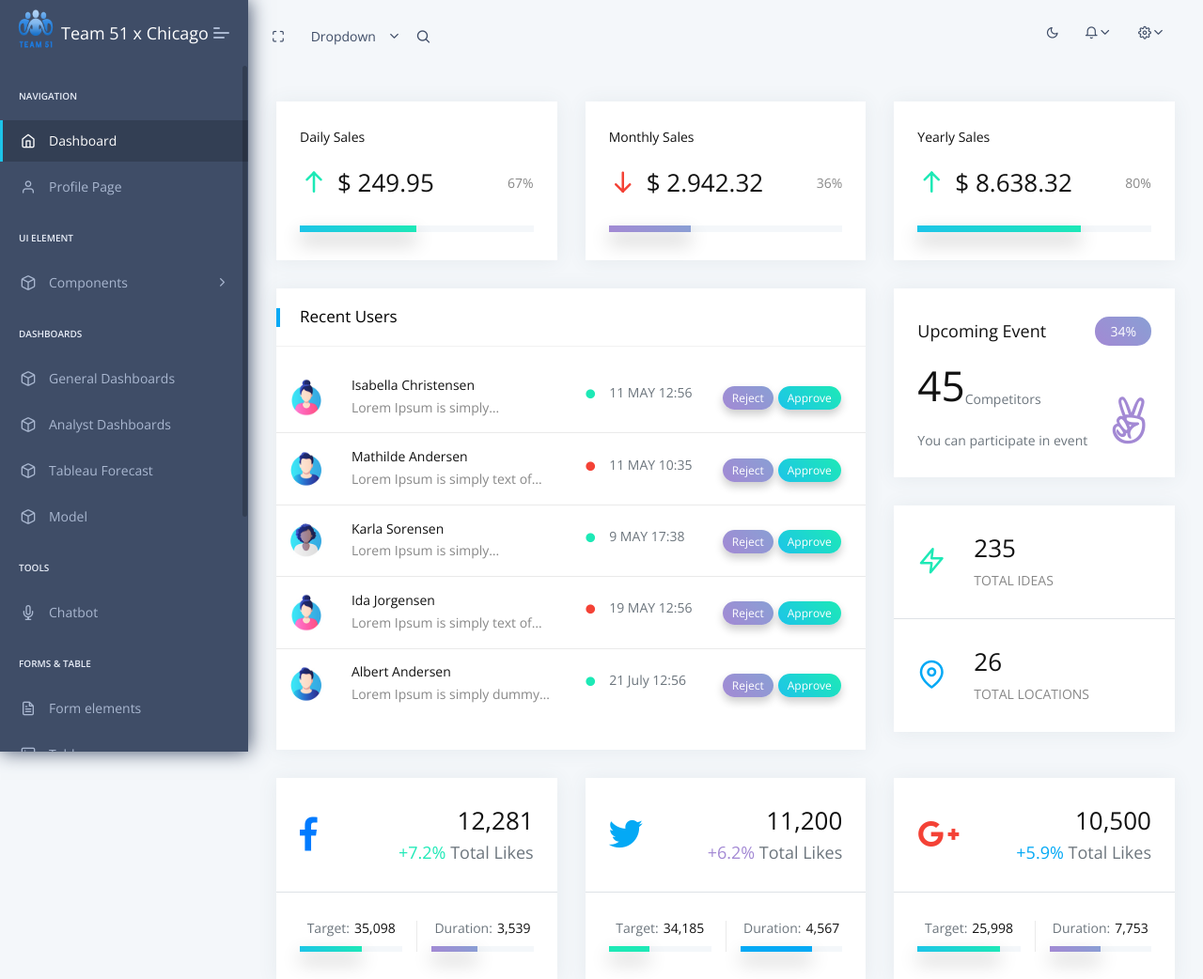
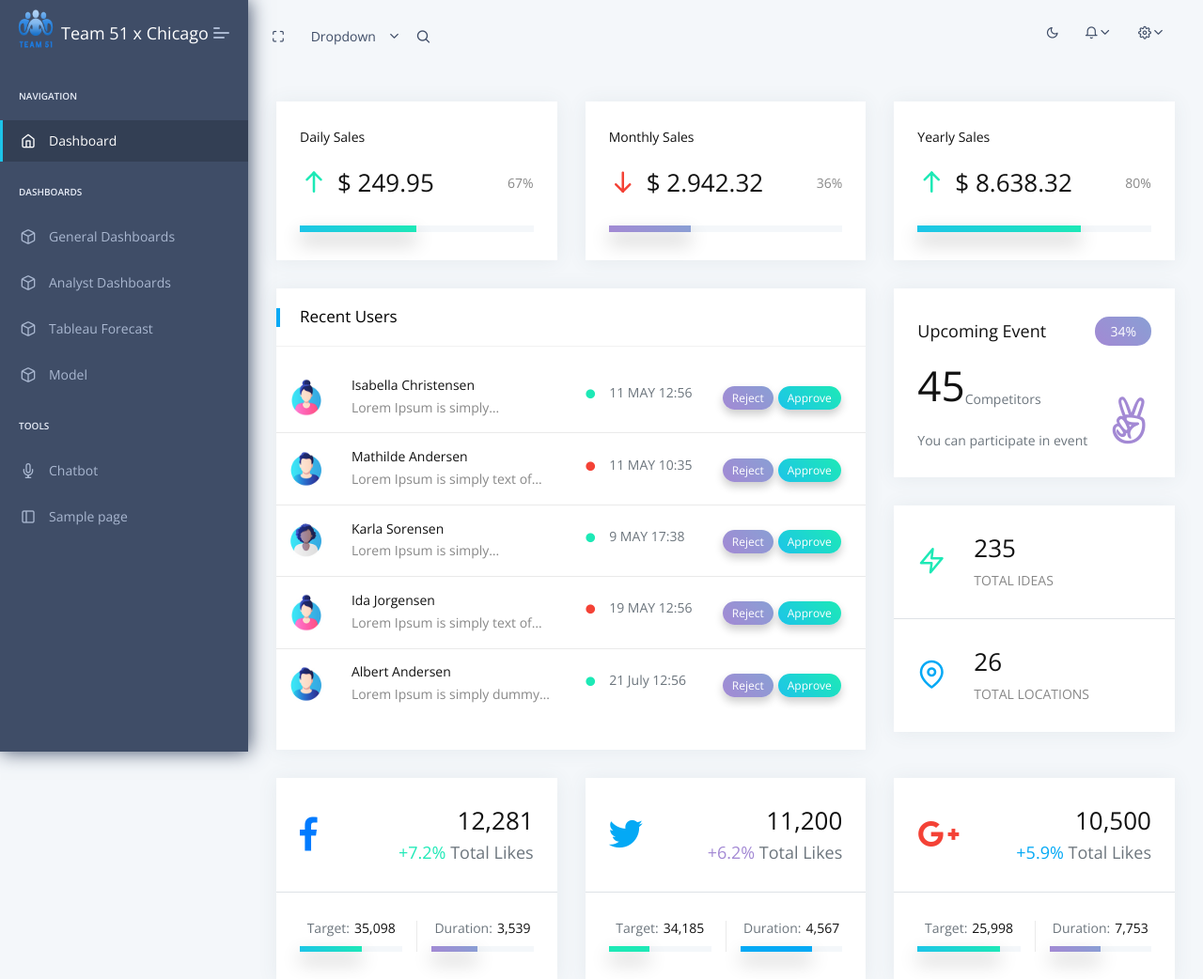
Before and after one commit to tdotkim/498_team51_website, a Flask app: page / in a window 1280 px wide. Shown: the top 1042 px of the page at 94% size. Run offline with Flask 3, Linux system fonts and the light colour scheme; some libraries are stand-ins or nearby versions.

Commit message:
cleanup sidebar

```diff
--- a/templates/includes/sidebar.html
+++ b/templates/includes/sidebar.html
@@ -20,32 +20,7 @@
                     <a href="/" class="nav-link "><span class="pcoded-micon"><i class="feather icon-home"></i></span><span
                             class="pcoded-mtext">Dashboard</span></a>
                 </li>
-                <li data-username="Profile Page"
-                    class="nav-item {% if 'profile' in segment %} active {% endif %}">
-                    <a href="/profile.html" class="nav-link">
-                        <span class="pcoded-micon"><i class="feather icon-user"></i></span>
-                            <span class="pcoded-mtext">Profile Page</span></a>
-                </li>
-                <li class="nav-item pcoded-menu-caption">
-                    <label>UI Element</label>
-                </li>
-                <li data-username="basic components Button Alert Badges breadcrumb Paggination progress Tooltip popovers Carousel Cards Collapse Tabs pills Modal Grid System Typography Extra Shadows Embeds"
-                    class="nav-item pcoded-hasmenu ">
-                    <a href="javascript:" class="nav-link "><span class="pcoded-micon"><i class="feather icon-box"></i></span><span
-                            class="pcoded-mtext">Components</span></a>
-                    <ul class="pcoded-submenu">
-                        <li class=""><a href="/bc_button.html" class="">Button</a></li>
-                        <li class=""><a href="/bc_badges.html" class="">Badges</a></li>
-                        <li class=""><a href="/bc_breadcrumb-pagination.html" class="">Breadcrumb & paggination</a></li>
-                        <li class=""><a href="/bc_collapse.html" class="">Collapse</a></li>
-                        <li class=""><a href="/bc_tabs.html" class="">Tabs & pills</a></li>
-                        <li class=""><a href="/bc_typography.html" class="">Typography</a></li>
 
-
-                        <li class=""><a href="/icon-feather.html" class="">Feather<span
-                                class="pcoded-badge label label-danger">NEW</span></a></li>
-                    </ul>
-                </li>
                 <li class="nav-item pcoded-menu-caption">
                     <label>Dashboards</label>
                 </li>
@@ -87,56 +62,13 @@
                     <a href="/chatbot.html" class="nav-link "><span class="pcoded-micon"><i
                             class="feather icon-mic"></i></span><span
                             class="pcoded-mtext">Chatbot</span></a>
+                </li>
 
-
-                </li>
-                <li class="nav-item pcoded-menu-caption">
-                    <label>Forms & table</label>
-                </li>
-                <li data-username="form elements advance componant validation masking wizard picker select"
-                    class="nav-item {% if 'form_elements' in segment %} active {% endif %}">
-                    <a href="/form_elements.html" class="nav-link "><span class="pcoded-micon"><i
-                            class="feather icon-file-text"></i></span><span
-                            class="pcoded-mtext">Form elements</span></a>
-                </li>
-                <li data-username="Table bootstrap datatable footable"
-                    class="nav-item {% if 'tbl_bootstrap' in segment %} active {% endif %}">
-                    <a href="/tbl_bootstrap.html" class="nav-link "><span class="pcoded-micon"><i
-                            class="feather icon-server"></i></span><span class="pcoded-mtext">Table</span></a>
-                </li>
-                <li class="nav-item pcoded-menu-caption">
-                    <label>Chart & Maps</label>
-                </li>
-                <li data-username="Charts Morris"
-                    class="nav-item {% if 'chart-morris' in segment %} active {% endif %}">
-                    <a href="/chart-morris.html" class="nav-link "><span
-                        class="pcoded-micon"><i class="feather icon-pie-chart"></i></span><span class="pcoded-mtext">Chart</span></a>
-                </li>
-                <li data-username="Maps Google"
-                    class="nav-item {% if 'map-google' in segment %} active {% endif %}">
-                    <a href="/map-google.html" class="nav-link "><span
-                        class="pcoded-micon"><i class="feather icon-map"></i></span><span
-                        class="pcoded-mtext">Maps</span></a></li>
-                <li class="nav-item pcoded-menu-caption">
-                    <label>Pages</label>
-                </li>
-                <li data-username="Authentication Sign up Sign in reset password Change password Personal information profile settings map form subscribe"
-                    class="nav-item pcoded-hasmenu">
-                    <a href="javascript:" class="nav-link "><span class="pcoded-micon"><i class="feather icon-lock"></i></span><span
-                            class="pcoded-mtext">Authentication</span></a>
-                    <ul class="pcoded-submenu">
-                        <li class=""><a href="/register.html" class="" target="_blank">Sign UP</a></li>
-                        <li class=""><a href="/login.html" class="" target="_blank">Sign IN</a></li>
-                    </ul>
-                </li>
 
                 <li data-username="Sample Page" class="nav-item"><a href="/page-blank.html" class="nav-link"><span
                         class="pcoded-micon"><i class="feather icon-sidebar"></i></span><span class="pcoded-mtext">Sample page</span></a>
                 </li>
 
-                <li class="nav-item pcoded-menu-caption">
-                    <label>More Resources</label>
-                </li>
             </ul>
         </div>
     </div>
```
